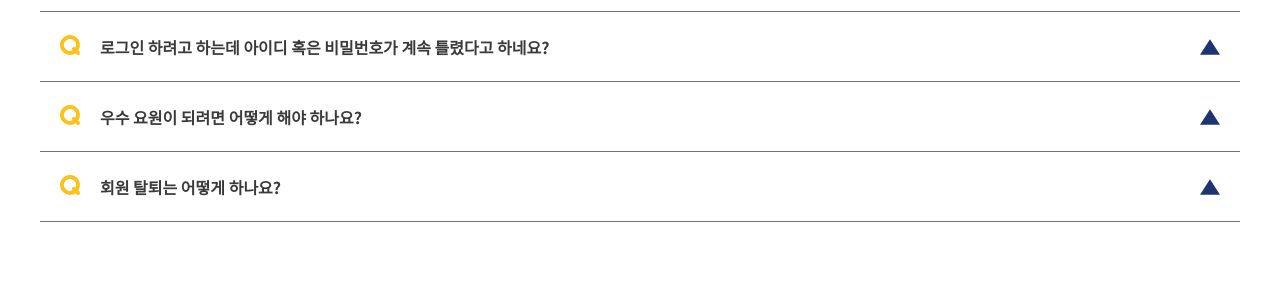
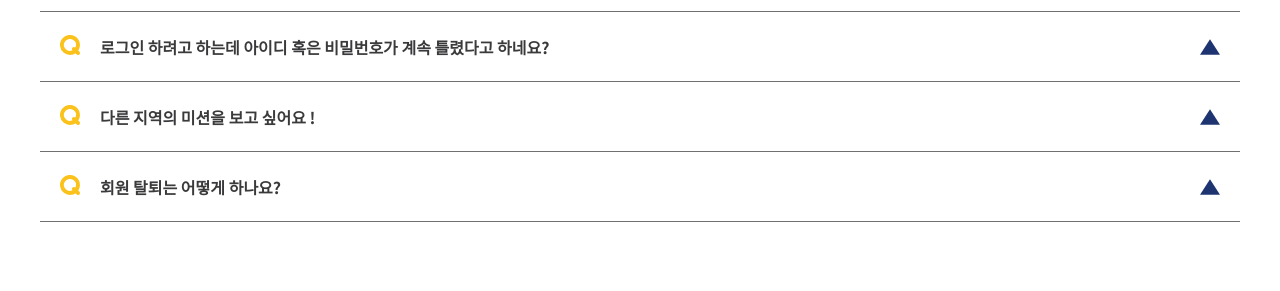
Before and after one commit to jobokcoder/complete, a PHP site: page /cService.php in a window 1280 px wide. Shown: the part 509-800 px from the top of the page. Run offline with PHP 8.4, Linux system fonts and the light colour scheme.

Commit message:
Update cService Page - Question Add

```diff
--- a/cService.php
+++ b/cService.php
@@ -191,7 +191,7 @@
                                                 <path id="패스_28" data-name="패스 28" d="M-122.148,327.05a14.17,14.17,0,0,1-2.258,6.958c-.183.293-.19.467.069.7.459.42.889.873,1.327,1.316a2.969,2.969,0,0,1,.058,4.27,2.977,2.977,0,0,1-4.305-.052c-.453-.45-.91-.9-1.351-1.359a.392.392,0,0,0-.592-.073,14.4,14.4,0,0,1-5.82,2.144,14.537,14.537,0,0,1-11.3-3.05,14.416,14.416,0,0,1-5.625-9.881,14.47,14.47,0,0,1,3.8-11.927,14.247,14.247,0,0,1,9.157-4.77,14.505,14.505,0,0,1,13.289,5.207C-123.26,319.371-122.14,322.633-122.148,327.05Zm-6.87,2.909a8.9,8.9,0,0,0-3.07-11.252,9.01,9.01,0,0,0-11.9,1.674,9.025,9.025,0,0,0,.249,11.839,8.8,8.8,0,0,0,10.419,1.986c-1.077-1.547-1.055-3,.063-4.151S-130.721,328.86-129.018,329.959Z" transform="translate(152.075 -311.213)" fill="#fbc21b"/>
                                             </svg>
                                         </b>
-                                        <p>우수 요원이 되려면 어떻게 해야 하나요?</p>
+                                        <p>다른 지역의 미션을 보고 싶어요 !</p>
                                         <svg class="arrow" xmlns="http://www.w3.org/2000/svg" width="41" height="32" viewBox="0 0 41 32">
                                             <path d="M20.5,0,41,32H0Z" fill="#1e3470"/>
                                         </svg>
@@ -199,9 +199,7 @@
 
                                     <div class="cService__faq--list-contents">
                                         <p class="cService__faq--list-text">
-                                            미션 해결 건 수로 회원님의 지역 중 가장 많이 해결하신 회원분이 우수 요원이 됩니다.<br>
-                                            <br>
-                                            Complete 우수 요원이 되기 위해서는 회원님이 무수한 미션들을 해결하셔야 합니다 !
+                                            '메뉴 -> 지도' 에서 지역을 클릭하시면 그 지역 중 가장 조회수가 높은 미션을 보실 수 있습니다.
                                         </p>
                                     </div>
                                 </div>
```
